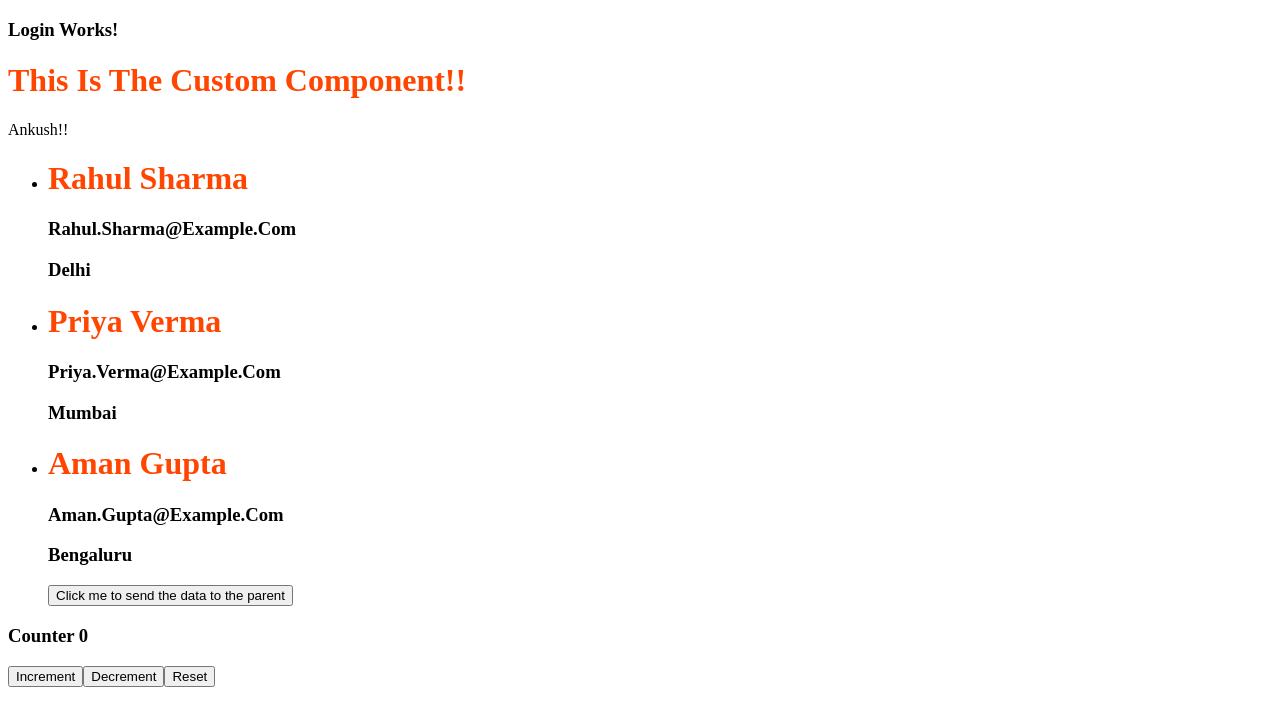
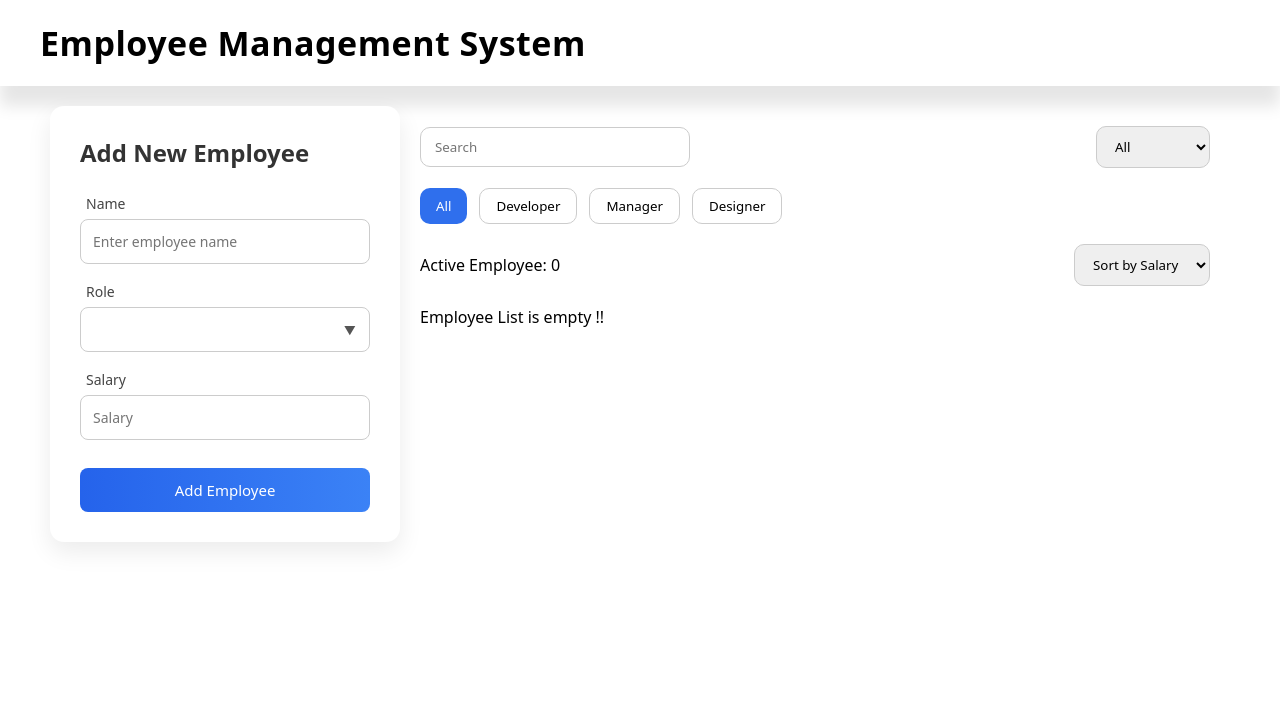
Before and after one commit to Aankushpal/angular1, an Angular app: page / in a window 1280 px wide. Shown: the top 726 px of the page. Built offline with nearby package versions, Linux system fonts and the light colour scheme.

Commit message:
created Ui for both creatUser and ShowUser along with CreateUser TS

```diff
--- a/src/app/EMS/create-emp/create-emp.css
+++ b/src/app/EMS/create-emp/create-emp.css
@@ -0,0 +1,105 @@
+.flex{
+    padding: 20px 50px;
+    width: 100%;
+    height: 640px;
+    display: flex;
+    justify-content: space-between;
+    align-items: flex-start;
+}
+
+.employee-card{
+  width:350px;
+  background:#fff;
+  padding:30px;
+  border-radius:14px;
+  box-shadow:0 10px 25px rgba(0,0,0,0.08);
+}
+
+.employee-card h2{
+  margin-bottom:25px;
+  font-size:24px;
+  color:#333;
+  text-transform: capitalize;
+}
+
+.input-group{
+  display:flex;
+  flex-direction:column;
+  margin-bottom:18px;
+}
+
+.input-group label{
+  margin-bottom:6px;
+  margin-left: 6px;
+  font-size:14px;
+  font-weight: 500;
+  color:#444;
+}
+
+.input-group input{
+  padding:12px;
+  border:1px solid #ccc;
+  border-radius:8px;
+  font-size:14px;
+  outline:none;
+}
+
+.select-wrapper{
+  position:relative;
+}
+
+.select-wrapper select{
+  width:100%;
+  padding:12px;
+  border:1px solid #ccc;
+  border-radius:8px;
+  font-size:14px;
+  appearance:none;
+  outline: none;
+  background:white;
+  cursor:pointer;
+}
+
+.select-wrapper::after{
+  content:"▼";
+  position:absolute;
+  right:14px;
+  top:50%;
+  transform:translateY(-50%);
+  font-size:12px;
+  color:#555;
+  pointer-events:none;
+}
+
+.input-group input:focus,
+.input-group select:focus{
+  border-color:#3b82f6;
+}
+
+.add-btn{
+  width:100%;
+  padding:12px;
+  border:none;
+  border-radius:8px;
+  background:linear-gradient(90deg,#2563eb,#3b82f6);
+  color:white;
+  font-size:15px;
+  cursor:pointer;
+  margin-top:10px;
+}
+
+.add-btn:hover{
+  opacity:0.9;
+}
+
+app-show-emp{
+    width: calc(100% - 350px);
+    height: 100%;
+    flex: 1;
+}
+
+.pe-none{
+  pointer-events: none;
+  cursor: not-allowed;
+  opacity: 0.6;
+}
--- a/src/app/EMS/create-emp/create-emp.html
+++ b/src/app/EMS/create-emp/create-emp.html
@@ -1 +1,35 @@
-<p>create-emp works!</p>
+<div class="flex">
+    <div class="employee-card">
+
+  <h2>Add New Employee</h2>
+
+  <div class="input-group">
+    <label>Name</label>
+    <input type="text" placeholder="Enter employee name" [(ngModel)]="name">
+  </div>
+
+  <div class="input-group">
+    <label>Role</label>
+    <div class="select-wrapper">
+      <select [(ngModel)]="role">
+        <option value="" disabled>Select a role</option>
+        <option value="developer">Developer</option>
+        <option value="manager">Manager</option>
+        <option value="designer">Designer</option>
+        <option value="tester">Tester</option>
+      </select>
+    </div>
+  </div>
+
+  <div class="input-group">
+    <label>Salary</label>
+    <input type="text" placeholder="Salary" [(ngModel)] = "salary" (ngModelChange)="checkSalaryType()">
+    <p [ngStyle]="{'display' : !salaryCheck ? 'none': 'block', 'color' : 'red' }">Enter valid salary !!</p>
+  </div>
+
+  <button [ngClass]="salaryCheck ? 'pe-none' : '' " class="add-btn" (click)="addEmployee()">Add Employee</button>
+
+</div>
+<app-show-emp
+[empList] = "empList" [activeEmp] = "totalActive"></app-show-emp>
+</div>
--- a/src/app/EMS/create-emp/create-emp.ts
+++ b/src/app/EMS/create-emp/create-emp.ts
@@ -1,11 +1,59 @@
 import { Component } from '@angular/core';
+import { ShowEmp } from "../show-emp/show-emp";
+import { FormsModule } from '@angular/forms';
+import { NgStyle, NgClass } from "@angular/common";
+
+export interface  Employee{
+  id: number;
+  name: string;
+  role: string;
+  salary: number;
+  isActive: boolean
+}
 
 @Component({
   selector: 'app-create-emp',
-  imports: [],
+  imports: [ShowEmp, FormsModule, NgStyle, NgClass],
   templateUrl: './create-emp.html',
   styleUrl: './create-emp.css',
 })
+
 export class CreateEmp {
+  empList : Employee[] = [];
+  totalActive: number = 0;
+
+  name!:string;
+  role!: string;
+  salary!: number | string;
+  salaryCheck : boolean = false
+
+  addEmployee(){
+    let obj = {
+      id : Date.now(),
+      name : this.name,
+      role : this.role,
+      salary : + this.salary,
+      isActive : true
+    }
+    console.log(obj)
+    this.empList.push(obj)
+
+    console.log(this.empList)
+
+    this.name = ''
+    this.salary = ''
+    this.role = ''
+  }
+
+  checkSalaryType(){
+    let sal = + this.salary;
+    if(isNaN(sal) || sal <= 0){
+      console.log("Invalid value!!")
+      this.salaryCheck = true;
+    }else{
+      console.log("Valid value!!")
+      this.salaryCheck = false;
+    }
+  }
 
 }
--- a/src/app/EMS/show-emp/show-emp.css
+++ b/src/app/EMS/show-emp/show-emp.css
@@ -0,0 +1,163 @@
+
+.dashboard{
+  max-width:1100px;
+  padding: 20px;
+  height: 100%;
+  width: 100%;
+}
+
+.top-bar{
+  display:flex;
+  justify-content:space-between;
+  align-items:center;
+  margin-bottom:20px;
+}
+
+.search-box input{
+  padding:10px 14px;
+  border-radius:10px;
+  border:1px solid #ccc;
+  width:270px;
+  outline: none;
+}
+
+.search-box input:focus{
+    border-color: #3b82f6;
+}
+
+.top-filter select{
+  padding:10px 14px;
+  border-radius:10px;
+  border:1px solid #ccc;
+}
+
+.role-filters{
+  display:flex;
+  gap:12px;
+  margin-bottom:20px;
+}
+
+.role-filters button{
+  padding:8px 16px;
+  border-radius:10px;
+  border:1px solid #ccc;
+  background:white;
+  cursor:pointer;
+}
+
+.role-filters .active{
+  background:#2f6fed;
+  color:white;
+  border:none;
+}
+
+.sort-row{
+  display:flex;
+  justify-content:space-between;
+  align-items:center;
+  margin-bottom:20px;
+}
+
+.sort-box select{
+  padding:10px 14px;
+  border-radius:10px;
+  border:1px solid #ccc;
+}
+
+.employee-grid{
+  display:grid;
+  grid-template-columns:repeat(auto-fill,minmax(260px,1fr));
+  gap:20px;
+}
+
+.employee-card{
+  background:white;
+  padding:20px;
+  border-radius:14px;
+  box-shadow:0 6px 15px rgba(0,0,0,0.08);
+}
+
+.card-top{
+  display:flex;
+  justify-content:space-between;
+  align-items:center;
+  margin-bottom:10px;
+}
+
+.status{
+  padding:4px 10px;
+  border-radius:20px;
+  font-size:12px;
+}
+
+.status.active{
+  background:#d4f3e3;
+  color:#168a55;
+}
+
+.status.inactive{
+  background:#f6d6d6;
+  color:#b64040;
+}
+
+.card-actions{
+  margin-top:15px;
+  display:flex;
+  justify-content:space-between;
+  align-items:center;
+}
+
+.delete-btn{
+  padding:6px 14px;
+  border-radius:8px;
+  border:1px solid #555;
+  background:white;
+  cursor:pointer;
+}
+
+/* Toggle Switch */
+
+.switch{
+  position:relative;
+  display:inline-block;
+  width:42px;
+  height:22px;
+}
+
+.switch input{
+  opacity:0;
+  width:0;
+  height:0;
+}
+
+.slider{
+  position:absolute;
+  cursor:pointer;
+  top:0;
+  left:0;
+  right:0;
+  bottom:0;
+  background:#ccc;
+  border-radius:20px;
+  transition:0.3s;
+}
+
+.slider:before{
+  position:absolute;
+  content:"";
+  height:16px;
+  width:16px;
+  left:3px;
+  bottom:3px;
+  background:white;
+  border-radius:50%;
+  transition:0.3s;
+}
+
+.switch input:checked + .slider{
+  background:#2f6fed;
+}
+
+.switch input:checked + .slider:before{
+  transform:translateX(20px);
+}
--- a/src/app/EMS/show-emp/show-emp.html
+++ b/src/app/EMS/show-emp/show-emp.html
@@ -1 +1,79 @@
-<p>show-emp works!</p>
+<div class="dashboard">
+
+  <!-- Top Controls -->
+  <div class="top-bar">
+
+    <div class="search-box">
+      <input type="text" placeholder="Search">
+    </div>
+
+    <div class="top-filter">
+      <select>
+        <option>All</option>
+        <option>Developer</option>
+        <option>Manager</option>
+        <option>Designer</option>
+      </select>
+    </div>
+
+  </div>
+
+
+  <!-- Role Filter Buttons -->
+  <div class="role-filters">
+    <button class="active">All</button>
+    <button>Developer</button>
+    <button>Manager</button>
+    <button>Designer</button>
+  </div>
+
+
+  <!-- Sort -->
+  <div class="sort-row">
+    <p>Active Employee: <span>{{activeEmp}}</span></p>
+
+    <div class="sort-box">
+      <select>
+        <option>Sort by Salary</option>
+        <option>Low → High</option>
+        <option>High → Low</option>
+      </select>
+    </div>
+  </div>
+
+
+  <!-- Employee Cards -->
+  <div class="employee-grid">
+
+        @if(empList.length > 0){
+  @for (emp of empList; track emp.id) {
+
+    <div class="employee-card">
+      <div class="card-top">
+        <h3>{{ emp.name }}</h3>
+        <span class="status" [ngClass]="emp.isActive? 'active' : 'inactive' ">{{ emp.isActive ? 'Active' : 'Inactive' }}</span>
+      </div>
+
+      <p>{{ emp.role }}</p>
+      <p>Salary: {{ emp.salary | currency:'INR' }}</p>
+
+      <div class="card-actions">
+        <label class="switch">
+          <input type="checkbox" checked>
+          <span class="slider"></span>
+        </label>
+
+        <button class="delete-btn">Delete</button>
+      </div>
+    </div>
+
+  }
+} @else{
+  <p>Employee List is empty !!</p>
+}
+
+
+
+  </div>
+
+</div>
--- a/src/app/app.html
+++ b/src/app/app.html
@@ -1,2 +1,5 @@
-<app-login></app-login>
-<app-counter></app-counter>
+<!-- <app-login></app-login>
+<app-counter></app-counter> -->
+
+<app-navbar></app-navbar>
+<app-create-emp></app-create-emp>
--- a/src/app/app.ts
+++ b/src/app/app.ts
@@ -2,10 +2,12 @@ import { Component, signal } from '@angular/core';
 import { LoginComponent } from './login/login';
 import { Custom } from "./custom/custom";
 import { Counter } from './counter/counter';
+import { CreateEmp } from "./EMS/create-emp/create-emp";
+import { Navbar } from "./custom/navbar/navbar";
 
 @Component({
   selector: 'app-root',
-  imports: [LoginComponent, Counter],
+  imports: [LoginComponent, Counter, CreateEmp, Navbar],
   templateUrl: './app.html',
   styleUrl: './app.css'
 })
--- /dev/null
+++ b/src/app/custom/navbar/navbar.css
@@ -0,0 +1,13 @@
+div{
+    width: 100%;
+    padding: 20px 40px;
+    background-color: #fff;
+     box-shadow: 0 20px 15px rgb(0 0 0 / 10%);
+}
+
+h1{
+    font-size: 34px;
+    font-weight: 900;
+    text-transform: capitalize;
+    letter-spacing: .5px;
+}
--- /dev/null
+++ b/src/app/custom/navbar/navbar.html
@@ -0,0 +1,3 @@
+<div>
+    <h1>Employee Management System</h1>
+</div>
--- a/src/styles.css
+++ b/src/styles.css
@@ -1,4 +1,7 @@
 /* You can add global styles to this file, and also import other style files */
-h1, h3, p{
-    text-transform: capitalize;
+*{
+    margin: 0;
+    padding: 0;
+    box-sizing: border-box;
+    font-family: system-ui, -apple-system, BlinkMacSystemFont, 'Segoe UI', Roboto, Oxygen, Ubuntu, Cantarell, 'Open Sans', 'Helvetica Neue', sans-serif;
 }
```
Also changed, not shown: src/app/EMS/show-emp/show-emp.ts (+6 -3 lines), src/app/custom/navbar/navbar.ts (added, +11 -0 lines), 1 other file (tests, documents, lock files or other folders).
